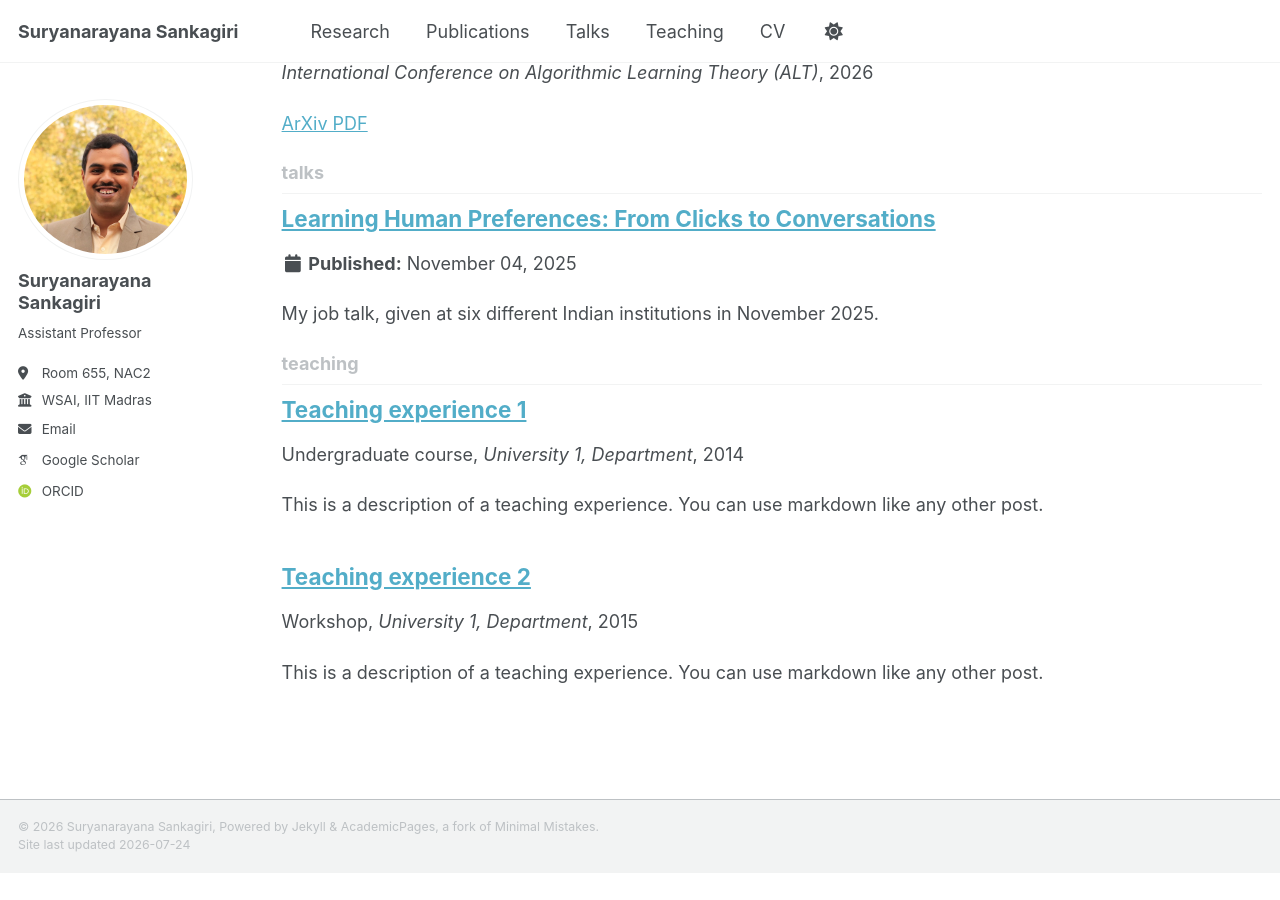
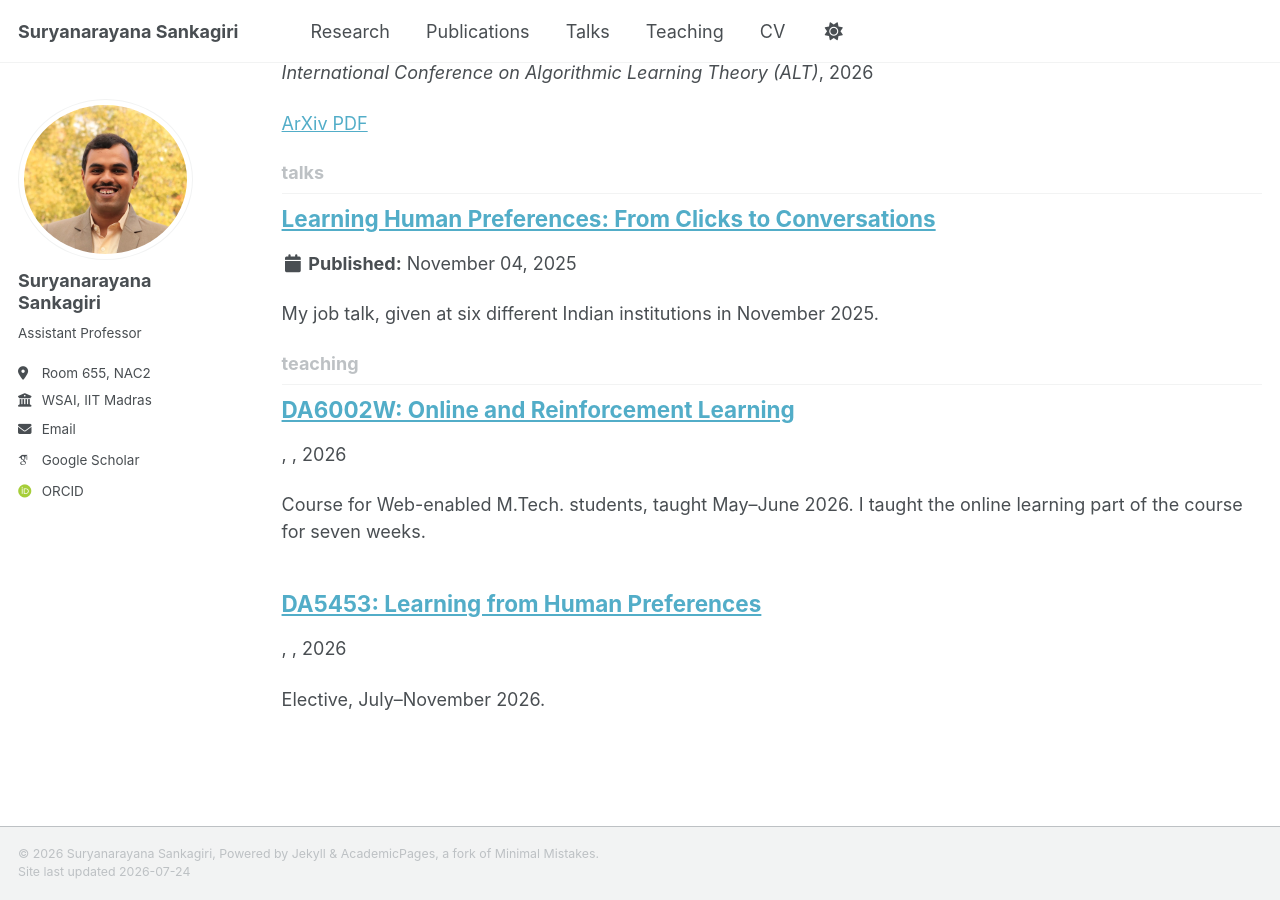
Before and after one commit to sankagiri/sankagiri.github.io, a Jekyll site: the page built from _pages/collection-archive.html, in a window 1280 px wide and 900 px high, scrolled down 5650 px. Built offline with Jekyll 4.4.1, drawn with Linux system fonts in a browser that asks for light colours; some web fonts are replaced; a script bundle is joined from its source files by our own code; library files that are not in the unit come from our copies; before the commit the page ends 6523 px from its top, so only the background shows below that.

Commit message:
added teaching pages

```diff
--- a/_pages/teaching.html
+++ b/_pages/teaching.html
@@ -5,11 +5,9 @@ permalink: /teaching/
 author_profile: true
 ---
 
-I will begin teaching at IIT Madras in July 2026. Details of courses will be updated here. For past teaching experience, see <a href="/cv/">CV</a>.
+Courses taught at IIT Madras. For earlier teaching experience, see <a href="/cv/">CV</a>.
 
-{% comment %}
 {% include base_path %}
 {% for post in site.teaching reversed %}
   {% include archive-single.html %}
 {% endfor %}
-{% endcomment %}
--- a/_teaching/2014-spring-teaching-1.md
+++ /dev/null
@@ -1,20 +0,0 @@
----
-title: "Teaching experience 1"
-collection: teaching
-type: "Undergraduate course"
-permalink: /teaching/2014-spring-teaching-1
-venue: "University 1, Department"
-date: 2014-01-01
-location: "City, Country"
----
-
-This is a description of a teaching experience. You can use markdown like any other post.
-
-Heading 1
-======
-
-Heading 2
-======
-
-Heading 3
-======
--- a/_teaching/2015-spring-teaching-2.md
+++ /dev/null
@@ -1,20 +0,0 @@
----
-title: "Teaching experience 2"
-collection: teaching
-type: "Workshop"
-permalink: /teaching/2015-spring-teaching-1
-venue: "University 1, Department"
-date: 2015-01-01
-location: "City, Country"
----
-
-This is a description of a teaching experience. You can use markdown like any other post.
-
-Heading 1
-======
-
-Heading 2
-======
-
-Heading 3
-======
--- /dev/null
+++ b/_teaching/2026-05-01-da6002w.md
@@ -0,0 +1,7 @@
+---
+title: "DA6002W: Online and Reinforcement Learning"
+collection: teaching
+permalink: /teaching/2026-da6002w
+---
+
+Course for Web-enabled M.Tech. students, taught May–June 2026. I taught the online learning part of the course for seven weeks.
--- /dev/null
+++ b/_teaching/2026-07-01-da5453.md
@@ -0,0 +1,7 @@
+---
+title: "DA5453: Learning from Human Preferences"
+collection: teaching
+permalink: /teaching/2026-da5453
+---
+
+Elective, July–November 2026.
```
